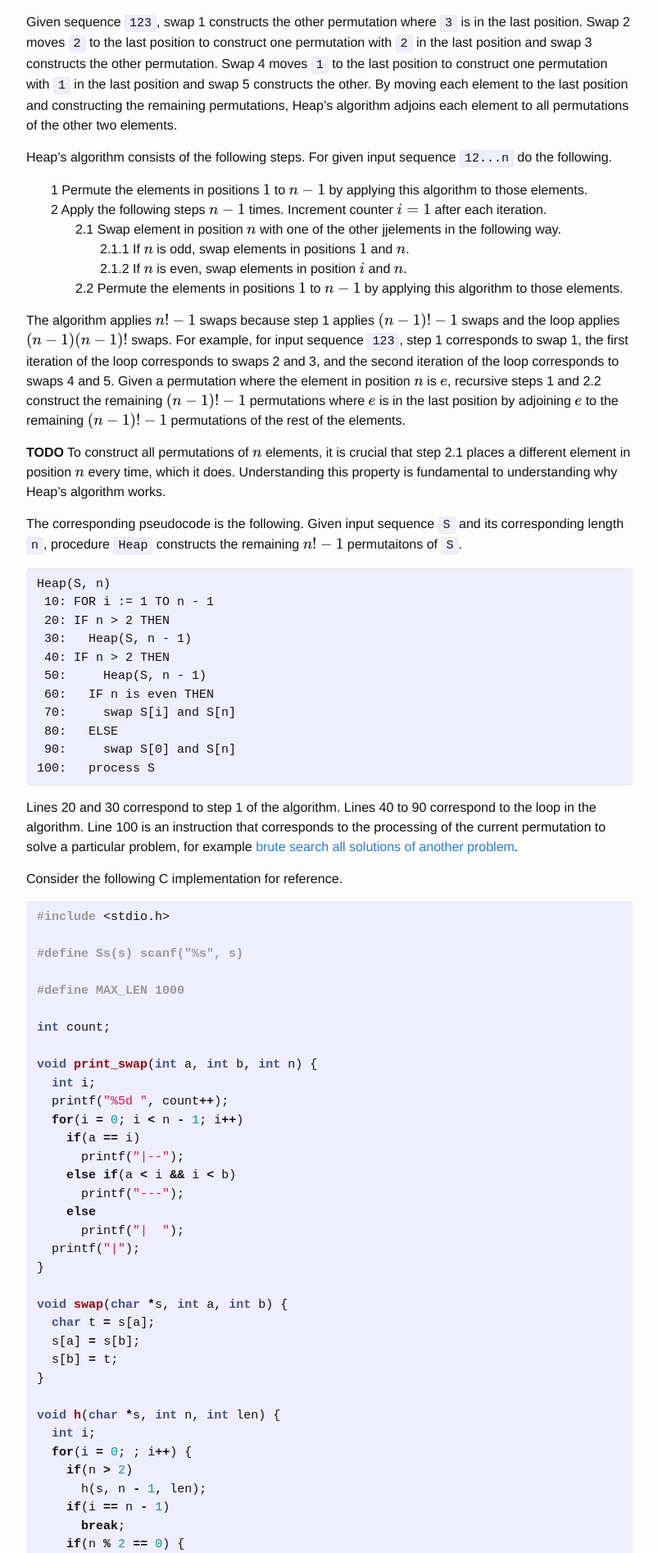
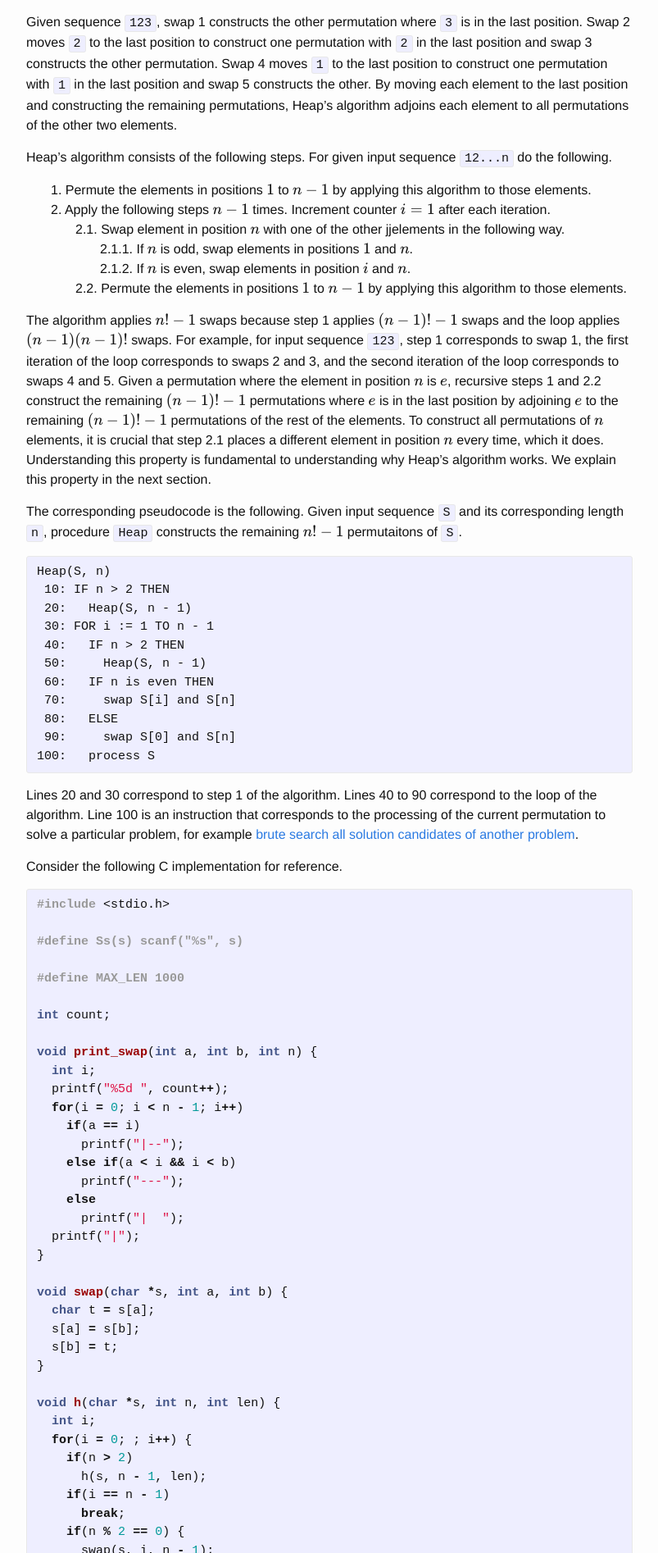
Before and after one commit to mrrusof/mrrusof.github.io, a Jekyll site: the page built from _posts/2016-06-15-why-does-heap-work.markdown, in a window 1280 px wide. Shown: the part 793-2687 px from the top of the page at 82% size, without its empty margins (238-1041 px from the left). Built offline with Jekyll 4.4.1, drawn with Linux system fonts in a browser that asks for light colours; formulas are drawn with MathJax 3; some of the changed text lies outside the part shown.

Commit message:
WIP Why does Heap's algorithm work?

```diff
--- a/_posts/2016-06-15-why-does-heap-work.markdown
+++ b/_posts/2016-06-15-why-does-heap-work.markdown
@@ -49,19 +49,19 @@
 
 The algorithm applies $$n! - 1$$ swaps because step 1 applies $$(n - 1)! - 1$$ swaps and the loop applies $$(n - 1)(n - 1)!$$ swaps. For example, for input sequence `123`, step 1 corresponds to swap 1, the first iteration of the loop corresponds to swaps 2 and 3, and the second iteration of the loop corresponds to swaps 4 and 5.
 Given a permutation where the element in position $$n$$ is $$e$$, recursive steps 1 and 2.2 construct the remaining $$(n - 1)! - 1$$ permutations where $$e$$ is in the last position by adjoining $$e$$ to the remaining $$(n - 1)! - 1$$ permutations of the rest of the elements.
-
-**TODO** To construct all permutations of $$n$$ elements, it is crucial that step 2.1 places a different element in position $$n$$ every time, which it does.
+To construct all permutations of $$n$$ elements, it is crucial that step 2.1 places a different element in position $$n$$ every time, which it does.
 Understanding this property is fundamental to understanding why Heap's algorithm works.
+We explain this property in the next section.
 
 The corresponding pseudocode is the following.
 Given input sequence `S` and its corresponding length `n`, procedure `Heap` constructs the remaining $$n! - 1$$ permutaitons of `S`.
 
 {% highlight asciidoc %}
 Heap(S, n)
- 10: FOR i := 1 TO n - 1
- 20: IF n > 2 THEN
- 30:   Heap(S, n - 1)
- 40: IF n > 2 THEN
+ 10: IF n > 2 THEN
+ 20:   Heap(S, n - 1)
+ 30: FOR i := 1 TO n - 1
+ 40:   IF n > 2 THEN
  50:     Heap(S, n - 1)
  60:   IF n is even THEN
  70:     swap S[i] and S[n]
@@ -71,8 +71,8 @@
 {% endhighlight %}
 
 Lines 20 and 30 correspond to step 1 of the algorithm.
-Lines 40 to 90 correspond to the loop in the algorithm.
-Line 100 is an instruction that corresponds to the processing of the current permutation to solve a particular problem, for example [brute search all solutions of another problem](http://marknelson.us/2002/03/01/next-permutation/).
+Lines 40 to 90 correspond to the loop of the algorithm.
+Line 100 is an instruction that corresponds to the processing of the current permutation to solve a particular problem, for example [brute search all solution candidates of another problem](http://marknelson.us/2002/03/01/next-permutation/).
 
 Consider the following C implementation for reference.
 
@@ -147,11 +147,69 @@
 # Why does Heap's algorithm construct all permutations?
 
 Heap's algorithm constructs all permutations because it adjoins each element to each permutation of the rest of the elements.
-Steps 1 and 2.2 take care of adjoining.
+Steps 1 and 2.2 of the algorithm take care of adjoining.
 Step 2.1 takes care of placing a different element in the last position each time.
-Understanding how that happens is crucial to understanding why Heap's algorithm works.
 
-There are two cases for step 2.1.
+It may not be evident that Heap's algorithm places a different element in the last position each time.
+There are two cases for a given input sequence `12...n`, either `n` is odd or even.
+When `n` is odd, the sequence of elements for position `n` is the following.
+
+{% highlight asciidoc %}
+n, 2, 3, ..., n - 1, 1
+{% endhighlight %}
+
+The sequence consists of all elements.
+For example, consider the execution of Heap's algorithm for sequence `12345`.
+
+{% highlight asciidoc %}
+   1 |  |  |  |  | 12345
+...
+  24 |--|  |  |  | 23415
+  25 |-----------| 53412
+...
+  48 |--|  |  |  | 34152
+  49 |-----------| 24153
+...
+  72 |--|  |  |  | 41523
+  73 |-----------| 31524
+...
+  96 |--|  |  |  | 15234
+  97 |-----------| 45231
+...
+ 120 |--|  |  |  | 52341
+{% endhighlight %}
+
+The sequence of elements for the last position is `5, 2, 3, 4, 1`.
+When `n` is even, the sequence of elements for position `n` is the following.
+
+{% highlight asciidoc %}
+n, n - 1, 2, 3, ..., n - 2, 1
+{% endhighlight %}
+
+This sequence also consists of all elements.
+For example, consider the execution of Heap's algorithm for sequence `123456`.
+
+{% highlight asciidoc %}
+   1 |  |  |  |  |  | 123456
+...
+ 120 |--|  |  |  |  | 523416
+ 121 |--------------| 623415
+...
+ 240 |--|  |  |  |  | 123465
+ 241 |  |-----------| 153462
+...
+ 360 |--|  |  |  |  | 653412
+ 361 |  |  |--------| 652413
+...
+ 480 |--|  |  |  |  | 152463
+ 481 |  |  |  |-----| 152364
+...
+ 600 |--|  |  |  |  | 652314
+ 601 |  |  |  |  |--| 652341
+...
+ 720 |--|  |  |  |  | 452361
+{% endhighlight %}
+
 
 
 # References
--- a/_sass/_base.scss
+++ b/_sass/_base.scss
@@ -76,7 +76,7 @@
 
 ol { counter-reset: item }
 li { display: block }
-li:before { content: counters(item, ".") " "; counter-increment: item }
+li:before { content: counters(item, ".") ". "; counter-increment: item }
 
 
 /**
```
